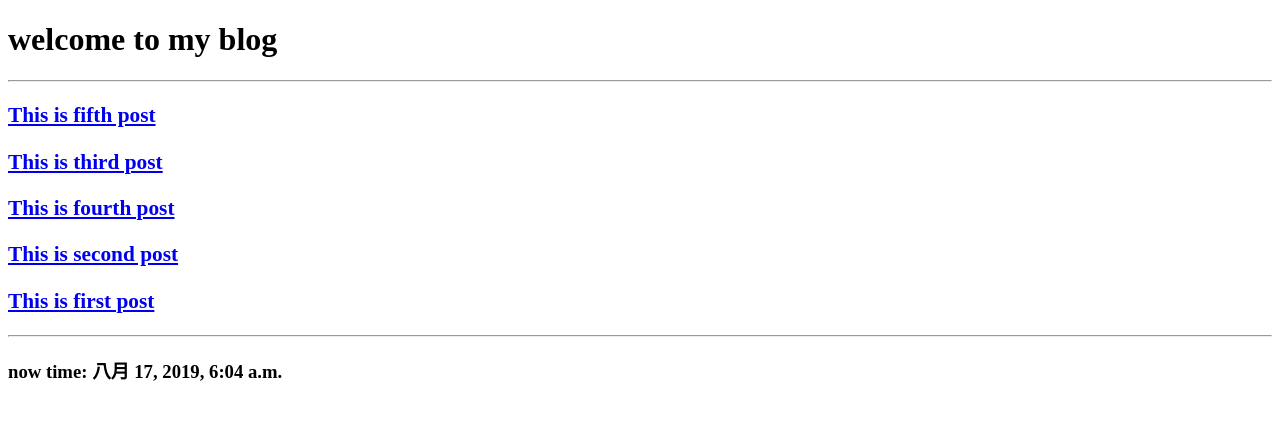
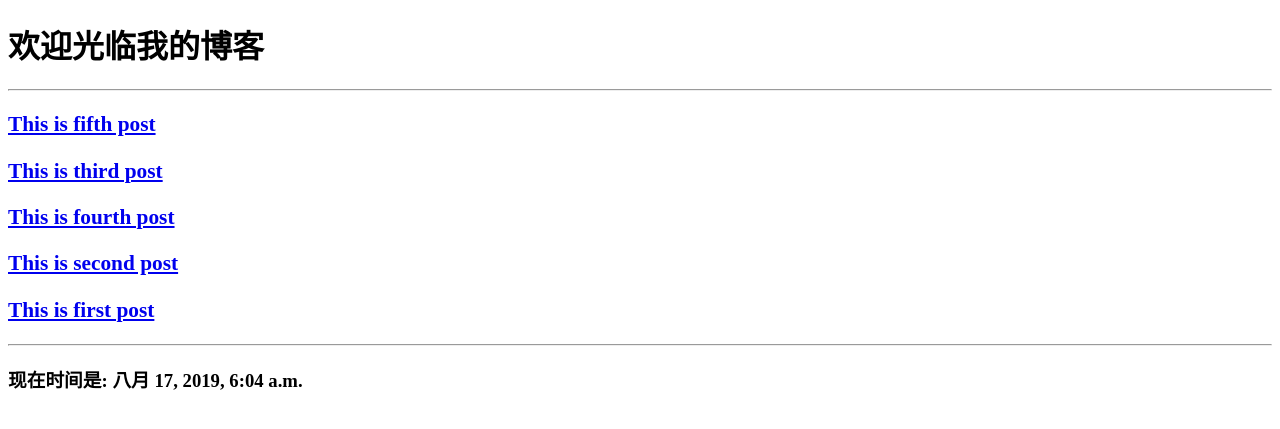
Before and after one commit to kenanking/myblog, a Django app: page / in a window 1280 px wide. Shown: the top 429 px of the page. Run offline with Django 3.2, Linux system fonts and the light colour scheme; data comes from the database, SQL or seed files in the repository.

Commit message:
third commit

```diff
--- a/mainsite/views.py
+++ b/mainsite/views.py
@@ -1,4 +1,4 @@
-from django.shortcuts import render
+from django.shortcuts import render, redirect
 from django.http import HttpResponse
 from datetime import datetime
 from .models import Post
@@ -17,3 +17,11 @@ def homepage(request):
     posts = Post.objects.all()
     now = datetime.now()
     return render(request, 'index.html', locals())
+
+def showpost(request, slug):
+    try:
+        post = Post.objects.get(slug = slug)
+        if post != None:
+            return render(request, 'post.html', locals())
+    except:
+        return redirect('/')
--- a/myblog/urls.py
+++ b/myblog/urls.py
@@ -15,9 +15,10 @@ Including another URLconf
 """
 from django.contrib import admin
 from django.urls import path
-from mainsite.views import homepage
+from mainsite.views import homepage, showpost
 
 urlpatterns = [
     path('admin/', admin.site.urls),
     path('', homepage),
+    path('post/<slug:slug>/', showpost),
 ]
--- a/templates/index.html
+++ b/templates/index.html
@@ -4,12 +4,12 @@
 <head>
   <meta charset="utf-8">
   <title>
-        welcome to my blog
+    欢迎光临我的博客
   </title>
 </head>
 
 <body>
-    <h1>welcome to my blog </h1>
+  <h1>欢迎光临我的博客</h1>
   <hr>
   {% for post in posts %}
   <p style="font-family: 微软雅黑;font-size: 16pt;font-weight: bold; ">
@@ -17,7 +17,7 @@
   </p>
   {% endfor %}
   <hr>
-    <h3>now time: {{now}}</h3>
+  <h3>现在时间是: {{now}}</h3>
 </body>
 
 </html>
```
Also changed, not shown: templates/post.html (added, +21 -0 lines). Lines whose indentation alone changed are shown as unchanged.
